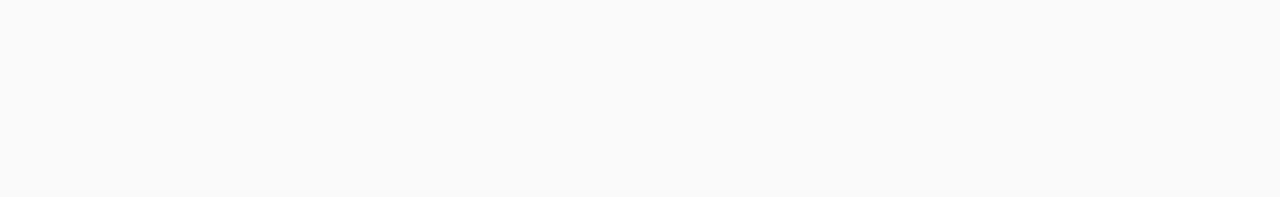
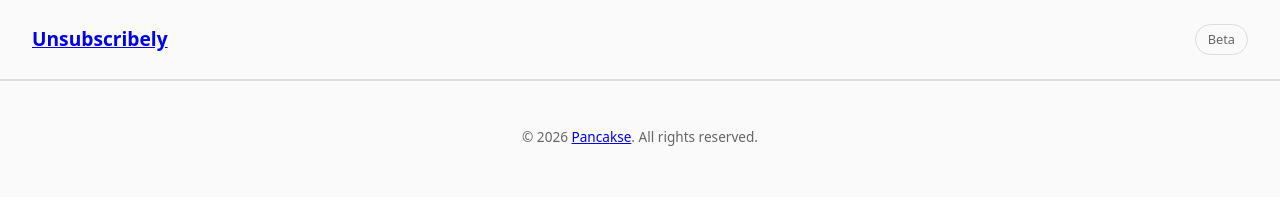
Before and after one commit to ItzPancakse/Unsubscribely, a website built with Vite: page get-started.html in a window 1280 px wide. Built offline with nearby package versions, Linux system fonts and the light colour scheme.

Commit message:
were making this a website now ig

```diff
--- a/get-started.html
+++ b/get-started.html
@@ -6,6 +6,18 @@
     <link rel="stylesheet" href="src/style.css">
 </head>
 <body>
+    <div id="app">
 
+        <nav>
+            <a href="index.html" class="logo">Unsubscribely</a>
+            <span class="badge">Beta</span>
+        </nav>
+
+        <footer>
+            <p>&copy; <span id="copyright-year"></span> <a href="https://pancakse.dev" target="_blank" rel="noopener noreferrer">Pancakse</a>. All rights reserved.</p>
+        </footer>
+
+        <script src="src/main.js"></script>
+    </div>
 </body>
 </html>
--- /dev/null
+++ b/src/main.js
@@ -0,0 +1,7 @@
+const startYear = 2026;
+const currentYear = new Date().getFullYear();
+
+document.getElementById("copyright-year").textContent =
+    currentYear > startYear
+        ? `${startYear}–${currentYear}`
+        : startYear;
```
Also changed, not shown: index.html (+1 -9 lines).
